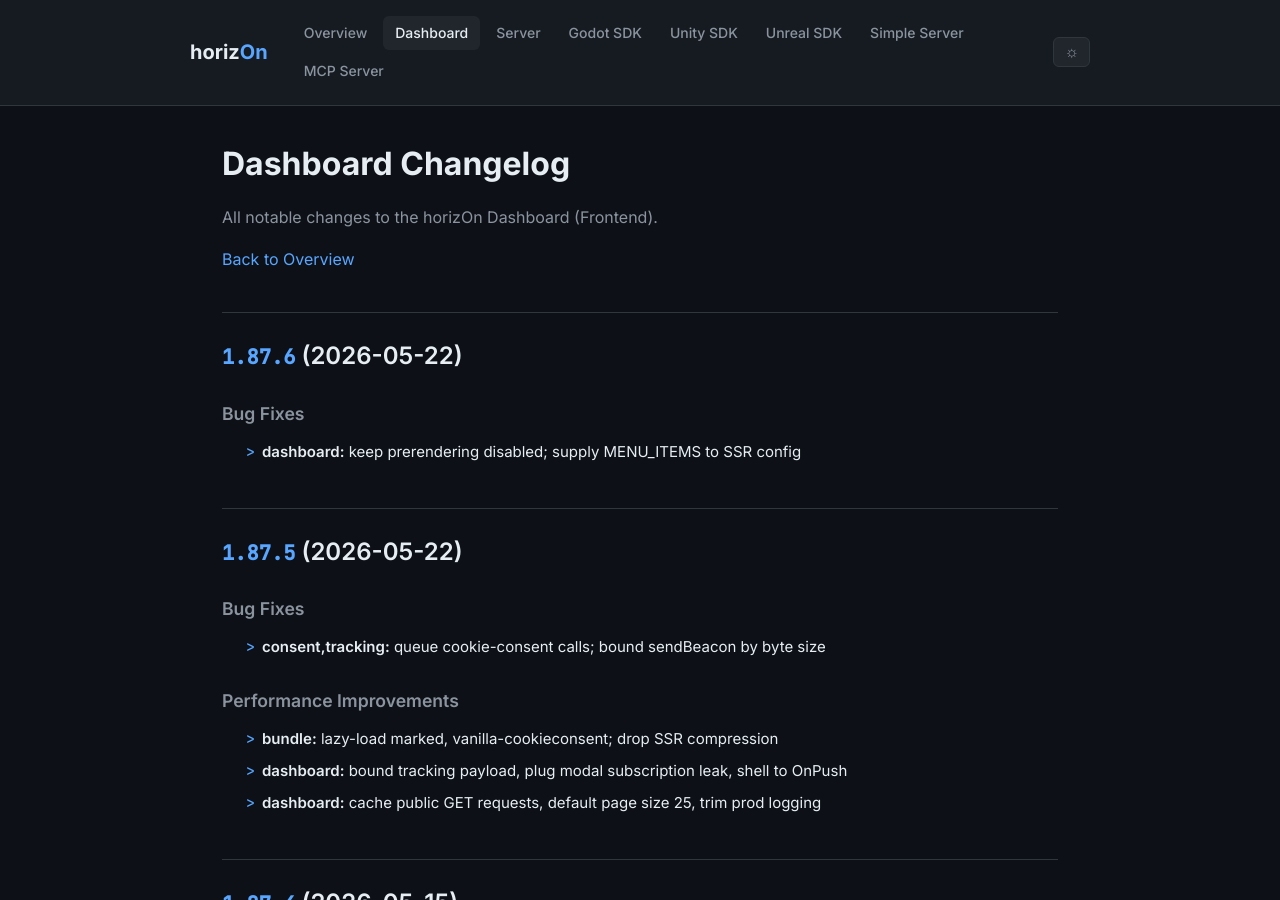
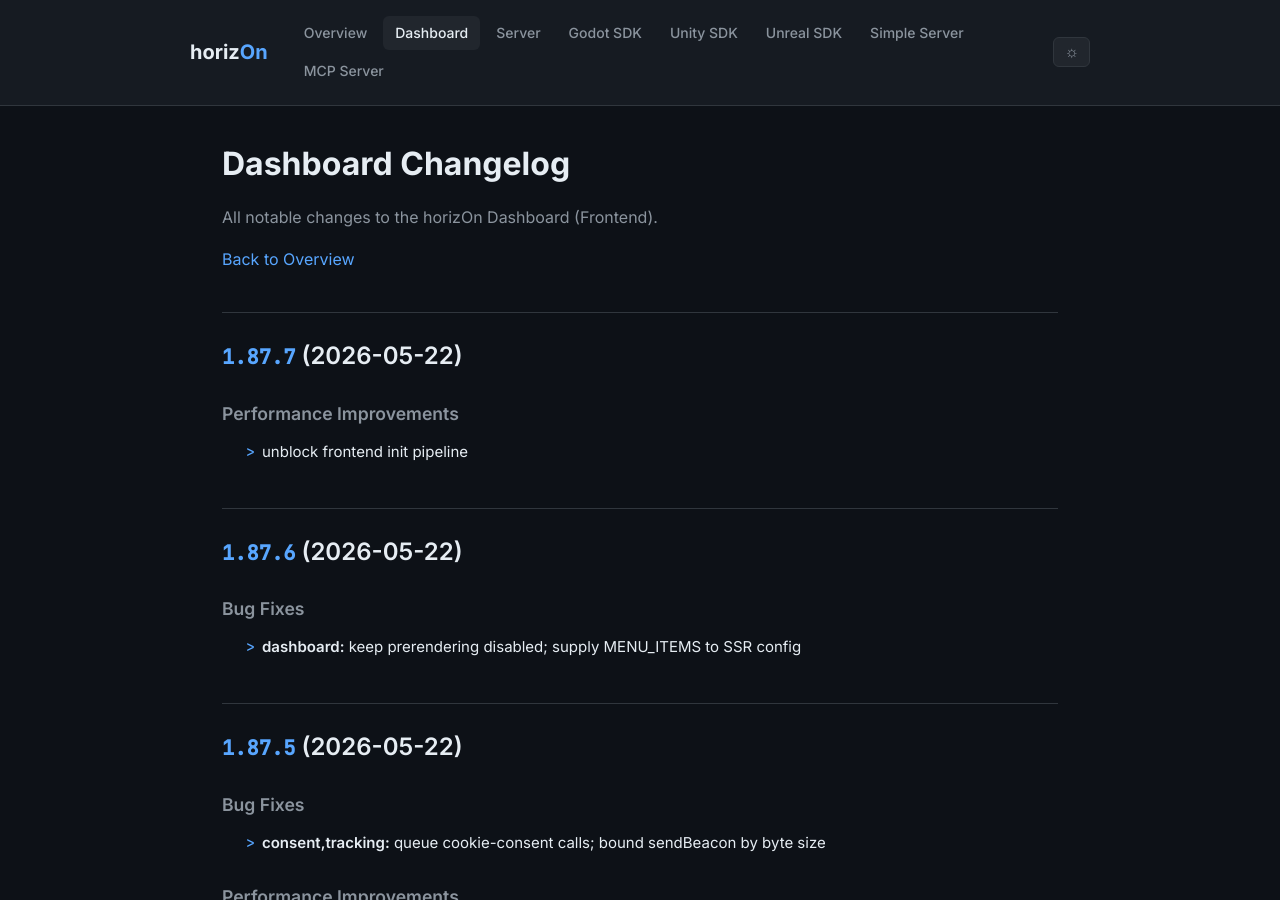
Before and after one commit to ProjectMakersDE/horizOn-Changelog, a Jekyll site: the page built from dashboard-changelog.md, in a window 1280 px wide and 900 px high. Built offline with Jekyll 4.4.1, drawn with Linux system fonts in a browser that asks for light colours.

Commit message:
chore: sync changelogs [skip ci]

```diff
--- a/dashboard-changelog.md
+++ b/dashboard-changelog.md
@@ -8,6 +8,13 @@ title: Dashboard Changelog
 All notable changes to the horizOn Dashboard (Frontend).
 
 [Back to Overview](.)
+
+## [1.87.7](https://github.com/ProjectMakersDE/horizOn-Dashboard/compare/v1.87.6...v1.87.7) (2026-05-22)
+
+
+### Performance Improvements
+
+* unblock frontend init pipeline ([b89c0af](https://github.com/ProjectMakersDE/horizOn-Dashboard/commit/b89c0afb2290d696047e5c6266a587f2f9fe99f5))
 
 ## [1.87.6](https://github.com/ProjectMakersDE/horizOn-Dashboard/compare/v1.87.5...v1.87.6) (2026-05-22)
 
```
Also changed, not shown: index.md (+1 -1 lines).
